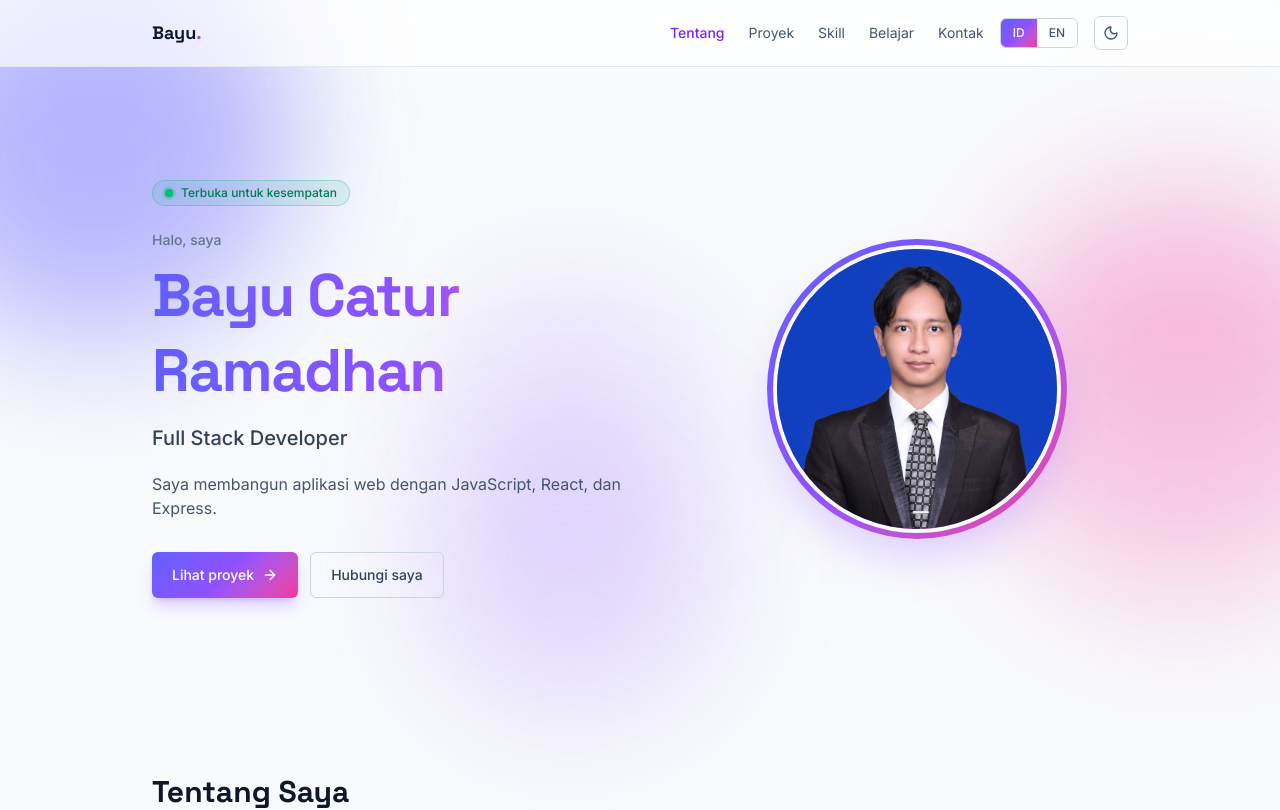
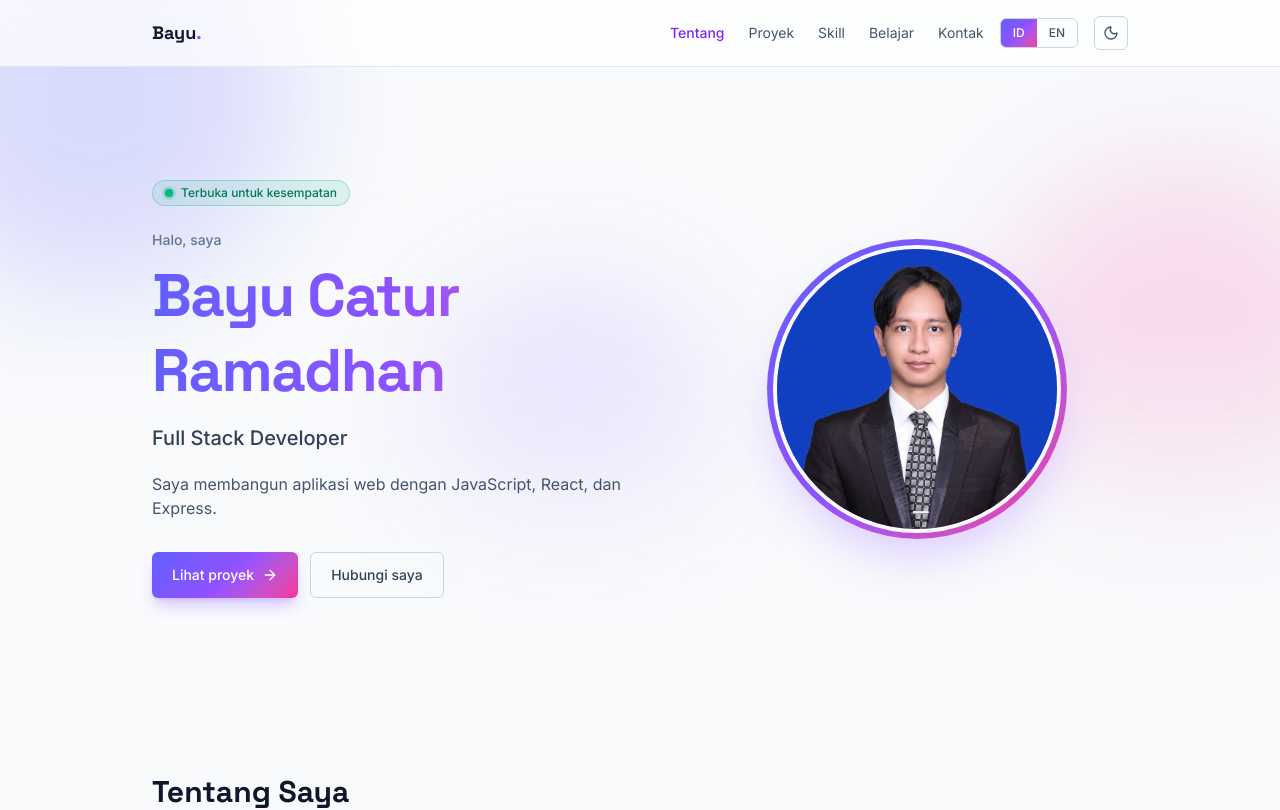
Before and after one commit to bayucr/portofolio-bayu, a React (Vite) app: page / in a window 1280 px wide. Shown: the top 810 px of the page. Built offline with nearby package versions, Linux system fonts and the light colour scheme.

Commit message:
fix: remove duplicate hero blobs

```diff
--- a/src/components/Hero.jsx
+++ b/src/components/Hero.jsx
@@ -4,16 +4,6 @@ import foto from "../assets/pasfoto.jpg";
 export default function Hero({ t }) {
   return (
     <section className="relative">
-      {/* Blob gradasi di latar */}
-      <div
-        aria-hidden="true"
-        className="pointer-events-none absolute inset-0 -z-10"
-      >
-        <div className="absolute -top-24 -left-24 h-96 w-96 rounded-full bg-indigo-500/30 blur-3xl" />
-        <div className="absolute top-40 -right-24 h-96 w-96 rounded-full bg-pink-500/20 blur-3xl" />
-        <div className="absolute bottom-0 left-1/3 h-72 w-72 rounded-full bg-violet-500/20 blur-3xl" />
-      </div>
-
       <div className="mx-auto grid max-w-5xl items-center gap-12 px-6 py-20 md:grid-cols-[1.2fr_1fr] md:py-28">
         {/* Teks */}
         <div className="order-2 md:order-1">
```
